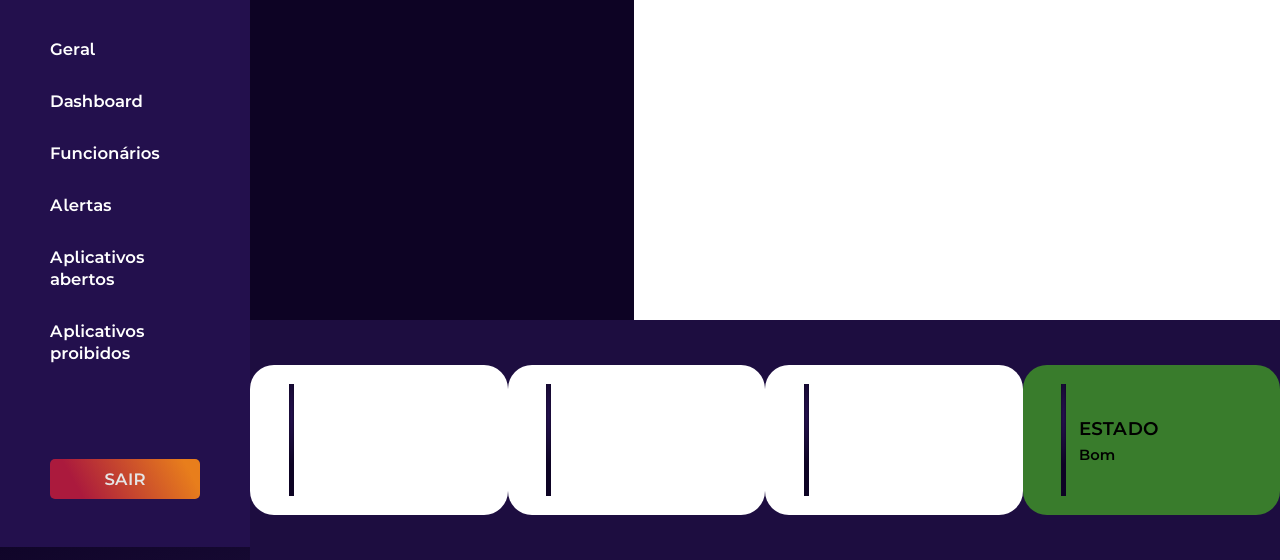
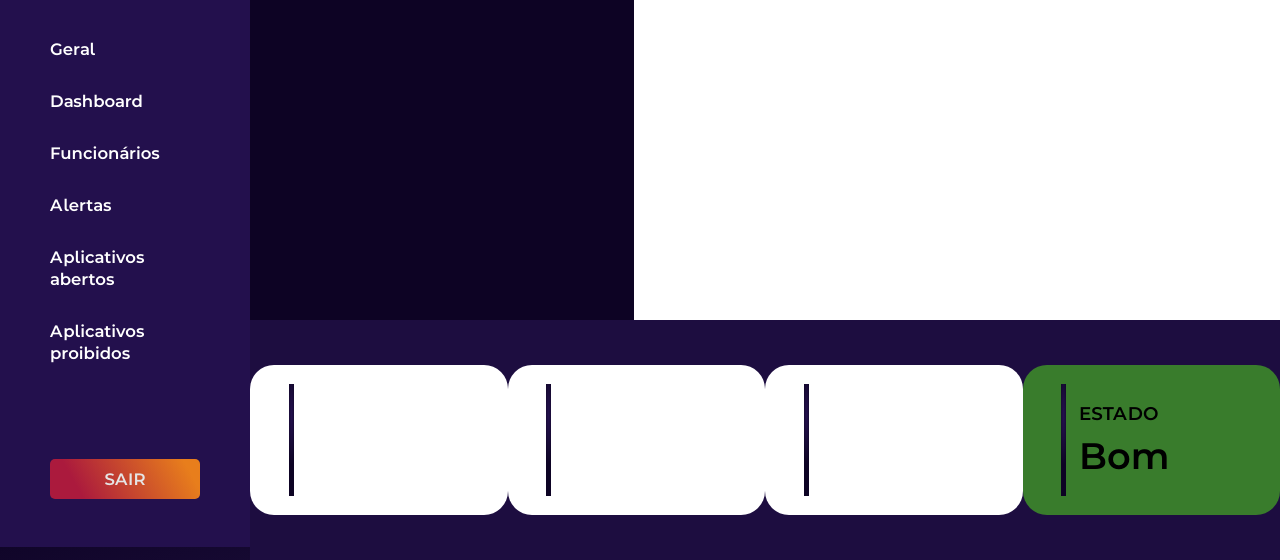
Before and after one commit to AniMoons-SPTech/MoniToons, a website: page site/public/dashboard/dashboard.html in a window 1280 px wide. Shown: the part 253-813 px from the top of the page. Drawn offline with nearby package versions, Linux system fonts and the light colour scheme; no server answers.

Commit message:
Dashboard

```diff
--- a/site/public/css/style_dashboard.css
+++ b/site/public/css/style_dashboard.css
@@ -291,7 +291,7 @@ body {
 }
 
 .valor-card{
-  font-size: 100%;
+  font-size: 250%;
   font-weight: 600;
   color: #000000;
 }
```
